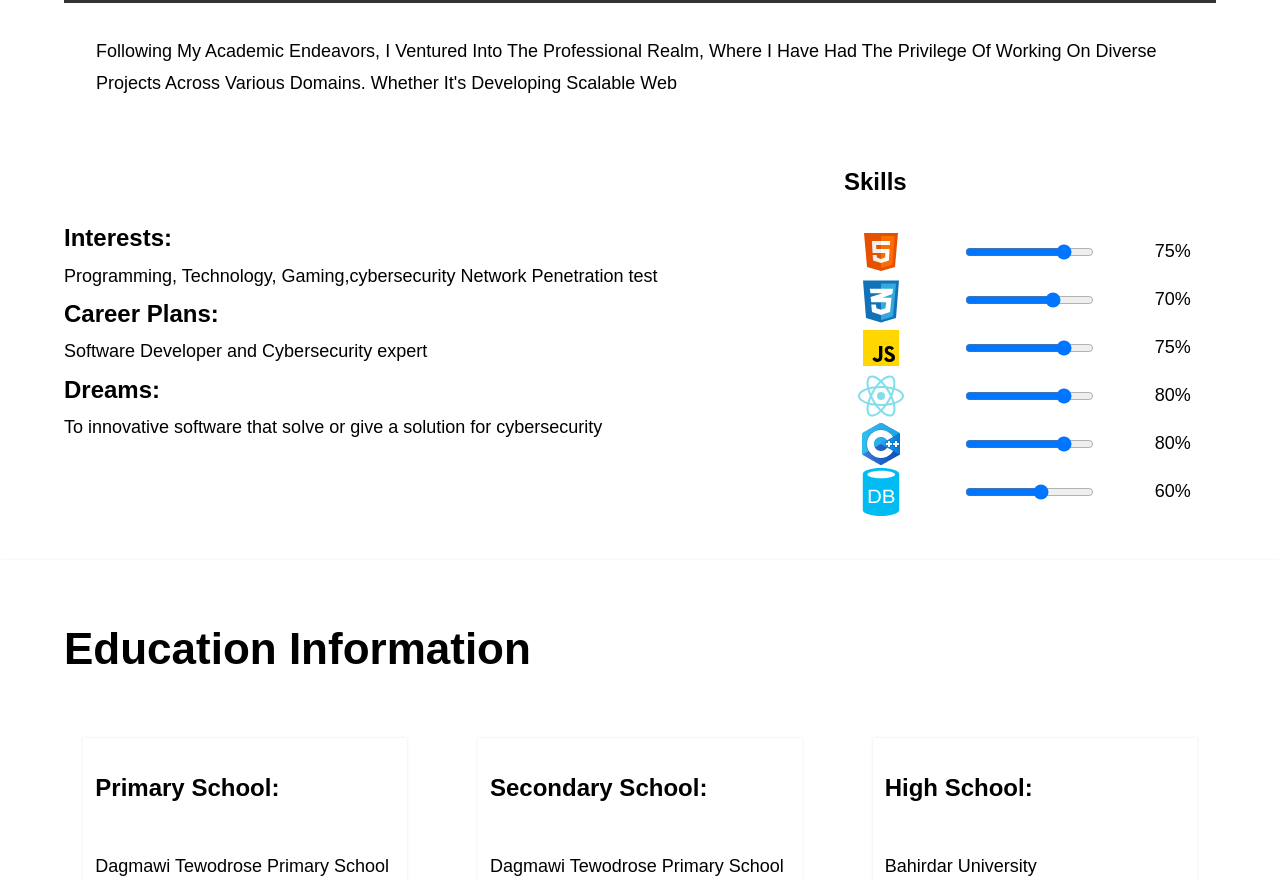
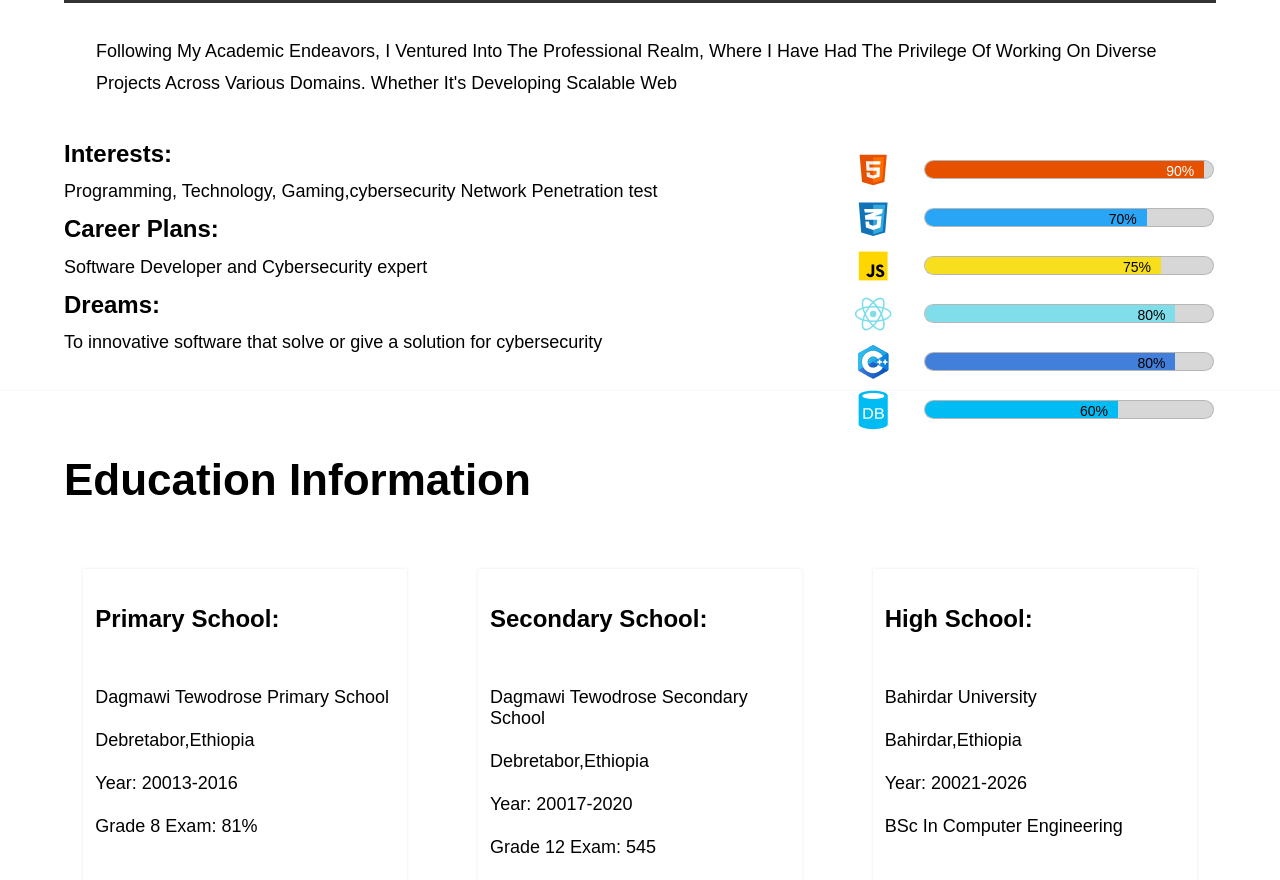
Before and after one commit to right-hand-boy/Biniyam_Kefyalew_BITSr01, a plain HTML site: page index.html in a window 1280 px wide. Shown: the part 1206-2086 px from the top of the page. Drawn offline with Linux system fonts and the light colour scheme; files whose address does not match are found by name.

Commit message:
finalizing

```diff
--- a/index.css
+++ b/index.css
@@ -377,12 +377,13 @@ h3 {
   color: black;
   text-transform: capitalize;
   font-size: 1.6rem;
-  max-width: 20rem;
+  width: -webkit-fill-available;
   padding: 1rem 3.2rem;
   background-color: var(--accent-color);
   border-radius: 1.2rem;
   margin: 0 auto;
   text-align: center;
+  cursor: pointer;
 }
 #name {
   grid-area: name;
@@ -460,6 +461,48 @@ h3 {
   grid-row: 3/4;
   padding: 1.2rem;
 }
+
+.skills {
+  text-align: right;
+  height: 1rem;
+  padding: 0.2rem 1rem;
+  padding-bottom: 0.5rem;
+  font-size: 1.4rem;
+  color: black;
+  font-weight: 500;
+}
+.html {
+  width: 90% !important;
+  background-color: #e65100;
+  color: white !important;
+}
+.css {
+  width: 70% !important;
+  background-color: #2aa4f4;
+}
+.js {
+  width: 75% !important;
+  background-color: #f7df1e;
+}
+.react {
+  width: 80% !important;
+  background-color: #80deea;
+}
+.c {
+  width: 80% !important;
+  background-color: #427fdb;
+}
+.DB {
+  width: 60% !important;
+  background-color: #00bcf2;
+}
+.skill_level {
+  width: 100%;
+  border: 1px solid rgba(0, 0, 0, 0.151);
+  border-radius: 1.2rem;
+  overflow: hidden;
+  background-color: rgba(128, 128, 128, 0.315);
+}
 header {
   grid-column: 1/3;
   background-color: var(--dark-color);
@@ -476,7 +519,9 @@ header {
   align-items: center;
   gap: 3.2rem;
   justify-content: space-around;
+  align-items: center;
 }
+
 /* //////////////////////////////////// */
 /* //////////////Footer////////////// */
 /* //////////////////////////////////// */
--- a/index.html
+++ b/index.html
@@ -604,7 +604,6 @@
           </p>
         </div>
         <div class="skills-box">
-          <h3>Skills</h3>
           <ul class="skills">
             <li>
               <svg
@@ -624,7 +623,9 @@
                   d="M24,30.9v4.2l-7.9-2.6L15.7,27h4l0.2,2.5L24,30.9z M19.1,17H24v-4h-9.1l0.7,12H24v-4h-4.6L19.1,17z"
                 />
               </svg>
-              <input type="range" min="0" max="10" step="1" value="7.5" />75%
+              <div class="skill_level">
+                <div class="skills html">90%</div>
+              </div>
             </li>
             <li>
               <svg
@@ -641,7 +642,9 @@
                   fill="white"
                 />
               </svg>
-              <input type="range" min="0" max="10" step="1" value="7" />70%
+              <div class="skill_level">
+                <div class="skills css">70%</div>
+              </div>
             </li>
             <li>
               <svg
@@ -656,7 +659,9 @@
                   d="M29.538 32.947c.692 1.124 1.444 2.201 3.037 2.201 1.338 0 2.04-.665 2.04-1.585 0-1.101-.726-1.492-2.198-2.133l-.807-.344c-2.329-.988-3.878-2.226-3.878-4.841 0-2.41 1.845-4.244 4.728-4.244 2.053 0 3.528.711 4.592 2.573l-2.514 1.607c-.553-.988-1.151-1.377-2.078-1.377-.946 0-1.545.597-1.545 1.377 0 .964.6 1.354 1.985 1.951l.807.344C36.452 29.645 38 30.839 38 33.523 38 36.415 35.716 38 32.65 38c-2.999 0-4.702-1.505-5.65-3.368L29.538 32.947zM17.952 33.029c.506.906 1.275 1.603 2.381 1.603 1.058 0 1.667-.418 1.667-2.043V22h3.333v11.101c0 3.367-1.953 4.899-4.805 4.899-2.577 0-4.437-1.746-5.195-3.368L17.952 33.029z"
                 />
               </svg>
-              <input type="range" min="0" max="10" step="1" value="7.5" />75%
+              <div class="skill_level">
+                <div class="skills js">75%</div>
+              </div>
             </li>
             <li>
               <svg
@@ -679,7 +684,9 @@
                 />
                 <circle cx="24" cy="24" r="4" fill="#80deea" />
               </svg>
-              <input type="range" min="0" max="10" step="1" value="8" />80%
+              <div class="skill_level">
+                <div class="skills react">80%</div>
+              </div>
             </li>
             <li>
               <svg
@@ -783,7 +790,9 @@
                   />
                 </g>
               </svg>
-              <input type="range" min="0" max="10" step="1" value="8" />80%
+              <div class="skill_level">
+                <div class="skills c">80%</div>
+              </div>
             </li>
             <li>
               <svg
@@ -816,7 +825,9 @@
                   transform="translate(-349.945 -499.394)"
                 />
               </svg>
-              <input type="range" min="0" max="10" step="1" value="6" />60%
+              <div class="skill_level">
+                <div class="skills DB">60%</div>
+              </div>
             </li>
           </ul>
         </div>
@@ -838,7 +849,7 @@
           </div>
           <div class="school secondary-school">
             <h3>secondary School:</h3>
-            <p>dagmawi tewodrose primary school</p>
+            <p>dagmawi tewodrose secondary school</p>
             <p>debretabor,ethiopia</p>
             <p>year: <span>20017-2020</span></p>
             <p>Grade 12 Exam: <span>545</span></p>
@@ -1175,6 +1186,22 @@
             <a
               class="link"
               target="_blank"
+              href="https://twitter.com/Right_hand_boy"
+            >
+              <svg
+                xmlns="http://www.w3.org/2000/svg"
+                viewBox="0 0 50 50"
+                width="48px"
+                height="48px"
+              >
+                <path
+                  d="M 11 4 C 7.134 4 4 7.134 4 11 L 4 39 C 4 42.866 7.134 46 11 46 L 39 46 C 42.866 46 46 42.866 46 39 L 46 11 C 46 7.134 42.866 4 39 4 L 11 4 z M 13.085938 13 L 21.023438 13 L 26.660156 21.009766 L 33.5 13 L 36 13 L 27.789062 22.613281 L 37.914062 37 L 29.978516 37 L 23.4375 27.707031 L 15.5 37 L 13 37 L 22.308594 26.103516 L 13.085938 13 z M 16.914062 15 L 31.021484 35 L 34.085938 35 L 19.978516 15 L 16.914062 15 z"
+                />
+              </svg>
+            </a>
+            <a
+              class="link"
+              target="_blank"
               href="https://github.com/right-hand-boy"
               ><svg
                 xmlns="http://www.w3.org/2000/svg"
@@ -1252,7 +1279,7 @@
             <a
               class="link"
               target="_blank"
-              href="https://biniyamkefyalew1@gmail.com"
+              href="mailto:biniyamkefyalew1@gmail.com"
               ><svg
                 xmlns="http://www.w3.org/2000/svg"
                 viewBox="0 0 48 48"
@@ -1304,7 +1331,12 @@
             required
             placeholder="subject"
           />
-          <input type="tel" required placeholder="phone number" id="phone" />
+          <input
+            type="tel"
+            required
+            placeholder="phone number"
+            id="phone_number"
+          />
           <textarea
             id="message"
             name="message"
@@ -1312,12 +1344,7 @@
             required
             placeholder="message"
           ></textarea>
-          <a
-            href="mailto:biniyamkefyalew1@gmail.com"
-            target="_blank"
-            class="send"
-            >Send</a
-          >
+          <button class="send" type="submit">Send</button>
         </form>
       </section>
       <footer class="footer">
--- a/index.js
+++ b/index.js
@@ -38,7 +38,7 @@ more_button.addEventListener("click", function () {
 });
 
 //////////////////////////////
-///////////Navigation/////////
+//////////%0D%0Aavigation/////////
 //////////////////////////////
 function scroler(scrol) {
   window.scrollTo({
@@ -165,3 +165,21 @@ document.addEventListener("keydown", function (e) {
   if (e.key === "ArrowLeft") prevSlide();
   e.key === "ArrowRight" && nextSlide();
 });
+
+//////////////////////////////
+///////////Contact/////////
+//////////////////////////////
+const send_button = document.querySelector(".send");
+send_button.addEventListener("click", function (e) {
+  e.preventDefault();
+  var name = encodeURIComponent(document.querySelector("#name").value);
+  var subject = encodeURIComponent(document.querySelector("#subject").value);
+  var message = encodeURIComponent(document.querySelector("#message").value);
+  var phone_number = encodeURIComponent(
+    document.querySelector("#phone_number").value
+  );
+  var mailtoLink = `mailto:biniyamkefyalew1@gmail.com?subject=${subject}&body=i'm \t\t\t\t \t\t \t\t  ${name} %0D%0A%0D%0A%0D%0A  ${message} %0D%0A%0D%0A%0D%0A  Contact me via \t\t \t\t \t\t \t\t ${phone_number}`;
+  // var mailtoLink = `mailto:biniyamkefyalew1@gmail.com?subject=mail from biniyam's portfolio &body=some `;
+  // send_button.setAttribute("href", mailtoLink);
+  window.open(mailtoLink);
+});
```
Also changed, not shown: 1 other file.
